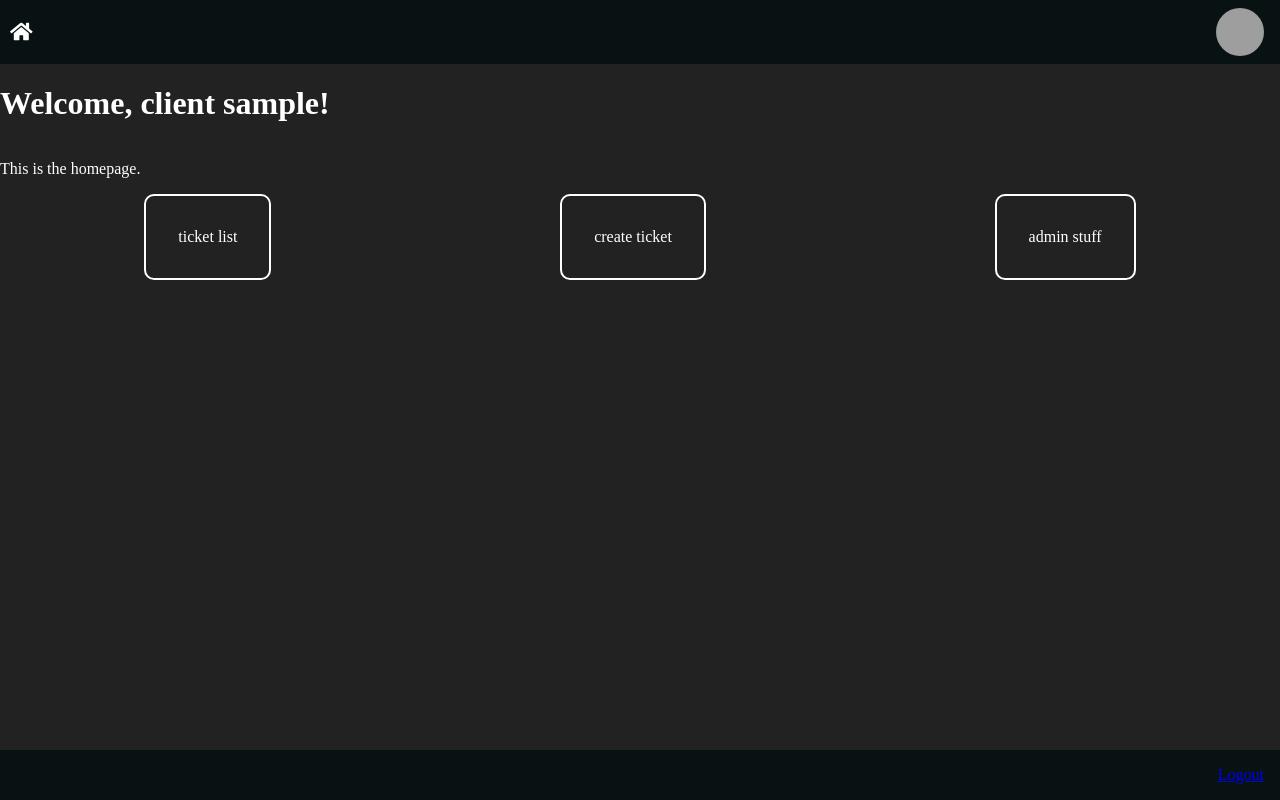
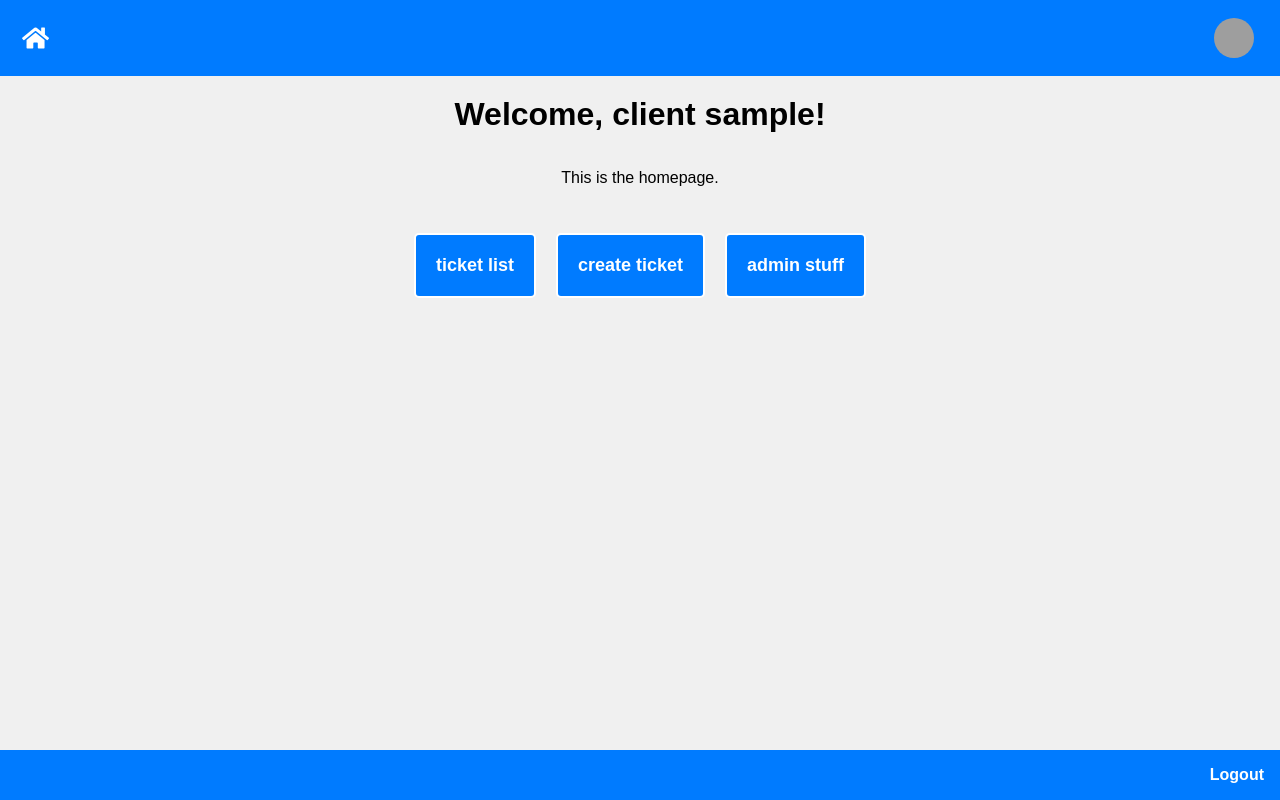
Before and after one commit to FEUP-LTW-2023/project-ltw03g09, a PHP site: page /home.php in a window 1280 px wide. Run offline with PHP 8.4, Linux system fonts and the light colour scheme; the visitor is signed in with stand-in values (Sample User, id 1); grey boxes are pictures that could not be loaded.

Commit message:
home, and ticket view done

```diff
--- /dev/null
+++ b/css/home.css
@@ -0,0 +1,47 @@
+body {
+    font-family: Arial, sans-serif;
+    background-color: #f0f0f0;
+    margin: 0;
+  }
+
+  h1 {
+    margin: 20px 0;
+    text-align: center;
+    color:black;
+  }
+
+  body > p {
+    color: black;
+  }
+
+  p {
+    text-align: center;
+  }
+
+  .mainInterface {
+    display: flex;
+    flex-wrap: wrap;
+    justify-content: center;
+    margin: 20px 0;
+  }
+
+  .interfaceButton {
+    background-color: #007bff;
+    color: #ffffff;
+    padding: 20px;
+    margin: 10px;
+    border-radius: 5px;
+    cursor: pointer;
+    transition: background-color 0.3s ease;
+  }
+
+  .interfaceButton:hover {
+    background-color: #0056b3;
+  }
+
+  .interfaceButtonString {
+    margin: 0;
+    font-size: 18px;
+    font-weight: bold;
+    text-align: center;
+  }
--- a/css/style.css
+++ b/css/style.css
@@ -200,6 +200,7 @@ a{
    transition-duration: 0.5s;
 }
 
+<<<<<<< HEAD
 .userList {
     margin: 2em;
     border-bottom: solid white 2px;
@@ -223,3 +224,64 @@ a{
 .agentDepartments{
     border-bottom: solid white 2px;
 }
+=======
+
+
+#footer {
+    background-color: #007bff;
+    color: #ffffff;
+    padding: 20px;
+    text-align: center;
+  }
+
+  #footer p {
+    margin: 0;
+    font-size: 14px;
+  }
+
+  #footer a {
+    color: #ffffff;
+    text-decoration: none;
+    font-weight: bold;
+    margin-left: 10px;
+  }
+
+  #footer a:hover {
+    text-decoration: underline;
+  }
+
+  .header {
+    background-color: #007bff;
+    color: #ffffff;
+    display: flex;
+    justify-content: space-between;
+    align-items: center;
+    padding: 10px;
+  }
+
+  .header i {
+    font-size: 24px;
+    cursor: pointer;
+  }
+
+  .header i:hover {
+    color: #f0f0f0;
+  }
+
+  .profileButtonForm {
+    margin: 0;
+  }
+
+  .profileIcon {
+    width: 40px;
+    height: 40px;
+    border-radius: 50%;
+    border: none;
+    cursor: pointer;
+  }
+
+  .profileIcon:hover {
+    opacity: 0.8;
+  }
+
+>>>>>>> 903e24c (home, and ticket view done)
--- a/home.php
+++ b/home.php
@@ -15,6 +15,7 @@ if (!isset($_SESSION['loggedin']) || $_SESSION['loggedin'] !== true) {
 <head>
     <title>Homepage</title>
     <link href="css/style.css" rel="stylesheet">
+    <link href="css/home.css" rel="stylesheet">
 </head>
 <body>
     <?php include('header.php')?>
--- a/ticketList.php
+++ b/ticketList.php
@@ -1,4 +1,4 @@
-<script src ="scripts/goToTicketPage.js"></script>
+<script src="scripts/goToTicketPage.js"></script>
 <?php
             foreach($tickets as $ticket){
                 $ticket_id = $ticket['ticketId'];
```
Also changed, not shown: css/ticketListPage.css (added, +110 -0 lines), ticketListPage.php (+7 -8 lines).
